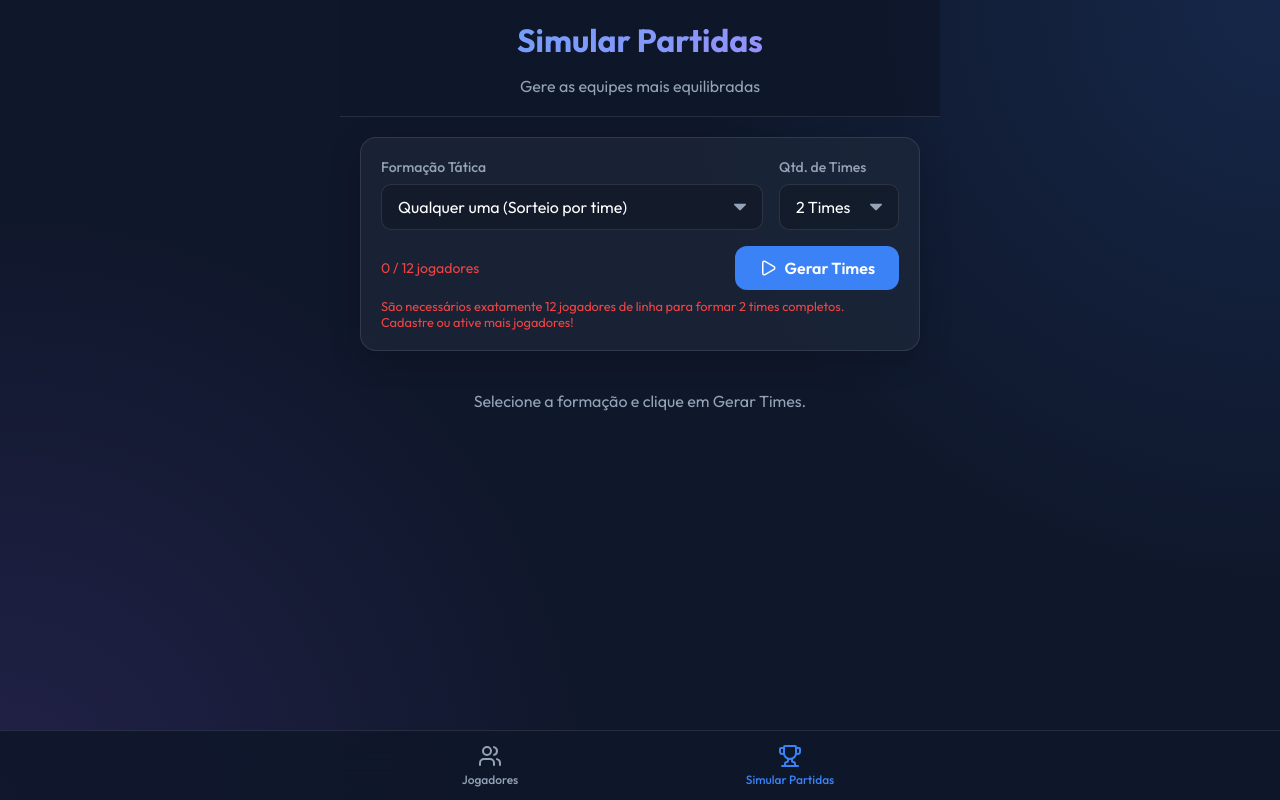
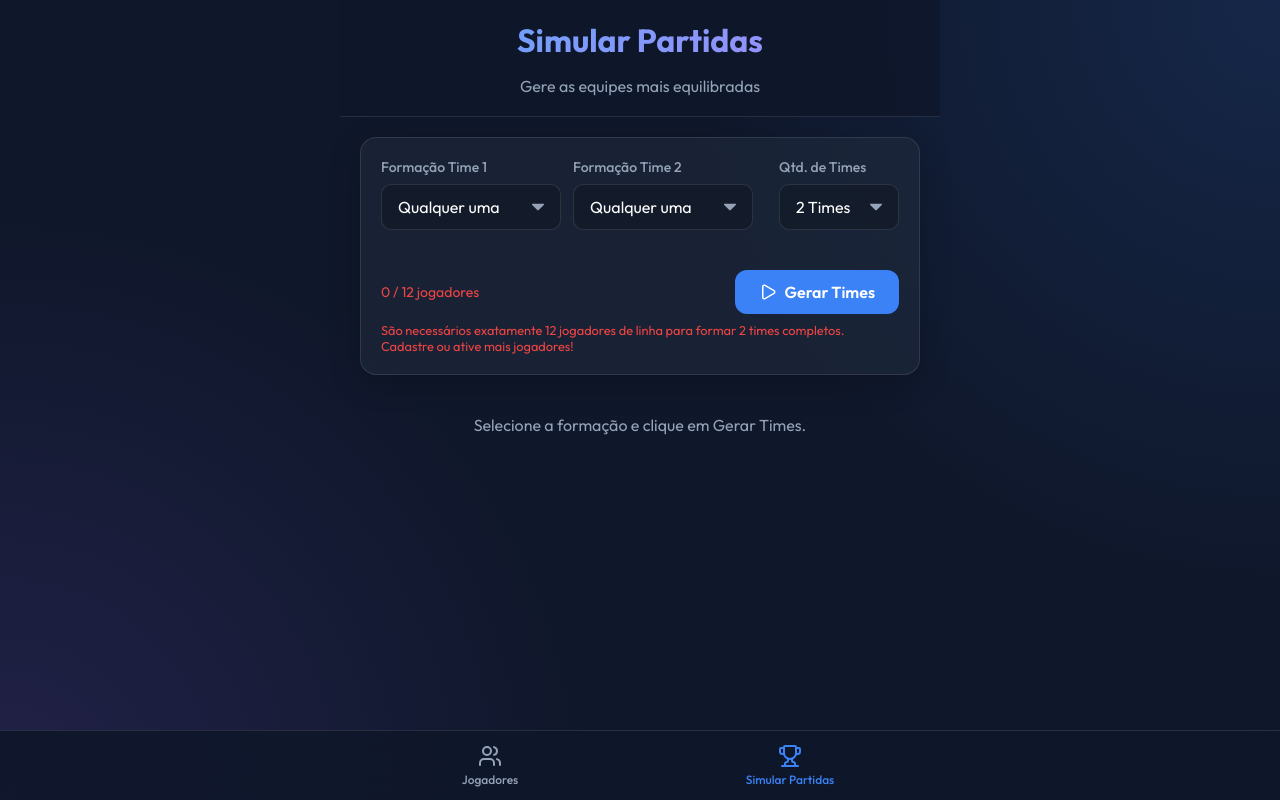
Before and after one commit to Jean-Paulo-Public/balanceador-de-times-posicoes, a React (Vite) app: page / in a window 1280 px wide. Both pictures are taken after a click on the element "Simular Partidas". Built offline with nearby package versions, Linux system fonts and the light colour scheme.

Commit message:
Separado formações por equipe

```diff
--- a/src/components/SimulationTab.tsx
+++ b/src/components/SimulationTab.tsx
@@ -6,7 +6,7 @@ import { Play, ChevronLeft, ChevronRight, AlertTriangle, ShieldAlert } from 'luc
 
 export function SimulationTab() {
   const { players } = usePlayerStore();
-  const [formation, setFormation] = useState<FormationType>('QUALQUER');
+  const [teamFormations, setTeamFormations] = useState<FormationType[]>(Array(2).fill('QUALQUER'));
   const [numTeams, setNumTeams] = useState<number>(2);
   const [results, setResults] = useState<SimulationResult[]>([]);
   const [currentIndex, setCurrentIndex] = useState(0);
@@ -23,7 +23,7 @@ export function SimulationTab() {
     setIsSimulating(true);
     setHasSimulated(true);
     setTimeout(() => {
-      const simResults = generateTeams(players, formation, numTeams, 3000);
+      const simResults = generateTeams(players, teamFormations, numTeams, 3000);
       setResults(simResults);
       setCurrentIndex(0);
       setIsSimulating(false);
@@ -70,18 +70,26 @@ export function SimulationTab() {
       <div style={{ padding: '20px' }}>
         <div className="glass-panel" style={{ marginBottom: '24px' }}>
           <div style={{ display: 'flex', gap: '16px', flexWrap: 'wrap' }}>
-            <div className="input-group" style={{ marginBottom: 0, flex: 1, minWidth: '200px' }}>
-              <label>Formação Tática</label>
-              <select
-                className="input-field"
-                value={formation}
-                onChange={(e) => setFormation(e.target.value as FormationType)}
-              >
-                <option value="QUALQUER">Qualquer uma (Sorteio por time)</option>
-                <option value="EQUILIBRADA">Equilibrada (1 Def, 1 Vol, 2 Mei, 1 Mei Of, 1 Ata)</option>
-                <option value="OFENSIVA">Ofensiva (1 Def, 1 Vol, 2 Mei, 1 Ata/Mei, 1 Ata)</option>
-                <option value="DEFENSIVA">Defensiva (2 Def/Vol, 1 Vol, 2 Mei, 1 Ata)</option>
-              </select>
+            <div style={{ display: 'flex', gap: '12px', flexWrap: 'wrap', flex: 1, minWidth: '200px' }}>
+              {teamFormations.map((teamFormation, index) => (
+                <div key={index} className="input-group" style={{ minWidth: '180px' }}>
+                  <label>Formação Time {index + 1}</label>
+                  <select
+                    className="input-field"
+                    value={teamFormation}
+                    onChange={(e) => setTeamFormations(prev => {
+                      const next = [...prev];
+                      next[index] = e.target.value as FormationType;
+                      return next;
+                    })}
+                  >
+                    <option value="QUALQUER">Qualquer uma</option>
+                    <option value="EQUILIBRADA">Equilibrada</option>
+                    <option value="OFENSIVA">Ofensiva</option>
+                    <option value="DEFENSIVA">Defensiva</option>
+                  </select>
+                </div>
+              ))}
             </div>
 
             <div className="input-group" style={{ marginBottom: 0, width: '120px' }}>
@@ -89,7 +97,15 @@ export function SimulationTab() {
               <select
                 className="input-field"
                 value={numTeams}
-                onChange={(e) => setNumTeams(Number(e.target.value))}
+                onChange={(e) => {
+                  const nextNum = Number(e.target.value);
+                  setNumTeams(nextNum);
+                  setTeamFormations(prev => {
+                    const next = prev.slice(0, nextNum);
+                    while (next.length < nextNum) next.push('QUALQUER');
+                    return next;
+                  });
+                }}
               >
                 <option value={2}>2 Times</option>
                 <option value={3}>3 Times</option>
--- a/src/utils/balancer.ts
+++ b/src/utils/balancer.ts
@@ -75,7 +75,7 @@ const Formations: Record<'EQUILIBRADA' | 'OFENSIVA' | 'DEFENSIVA', FormationSlot
 
 export const generateTeams = (
   players: Player[],
-  formationType: FormationType,
+  formationType: FormationType | FormationType[],
   numTeams: number,
   numSimulations: number = 2000
 ): SimulationResult[] => {
@@ -173,9 +173,10 @@ export const generateTeams = (
     const getNoise = () => (Math.random() - 0.5) * 1.5;
     let isValid = true;
     const teamsData = Array.from({ length: numTeams }, (_, i) => {
-      const fKey = formationType === 'QUALQUER'
+      const teamFormation = Array.isArray(formationType) ? (formationType[i] ?? 'QUALQUER') : formationType;
+      const fKey = teamFormation === 'QUALQUER'
         ? formationKeys[Math.floor(Math.random() * formationKeys.length)]
-        : formationType as keyof typeof Formations;
+        : teamFormation as keyof typeof Formations;
 
       let reqs = [...Formations[fKey]];
       if (is7v7) {
```
